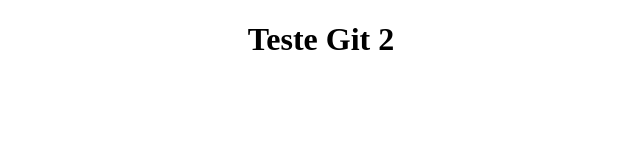
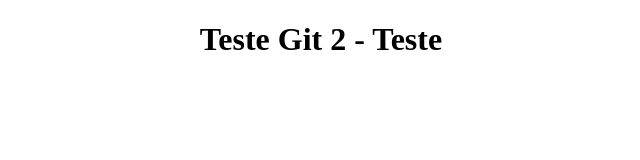
Before and after one commit to uc10gera2504/teste-git2, a plain HTML site: page index.html in a window 1280 px wide. Shown: the whole page, without its empty margins (319-959 px from the left). Drawn offline with Linux system fonts and the light colour scheme.

Commit message:
Update index.html
Teste

```diff
--- a/index.html
+++ b/index.html
@@ -7,6 +7,6 @@
     <title>Teste Git 2</title>
 </head>
 <body>
-    <center><h1>Teste Git 2</h1></center>
+    <center><h1>Teste Git 2 - Teste</h1></center>
 </body>
 </html>
```
